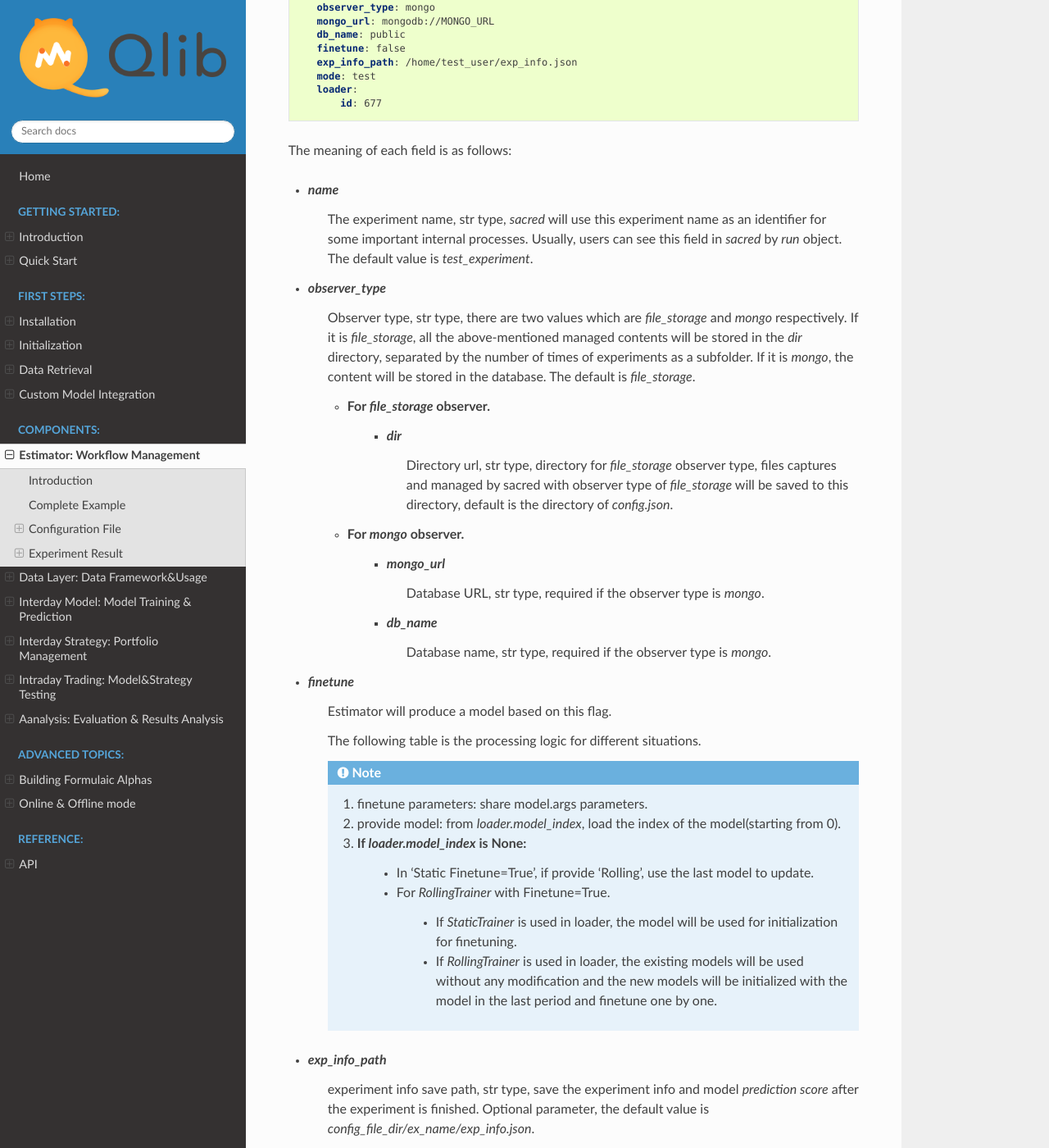
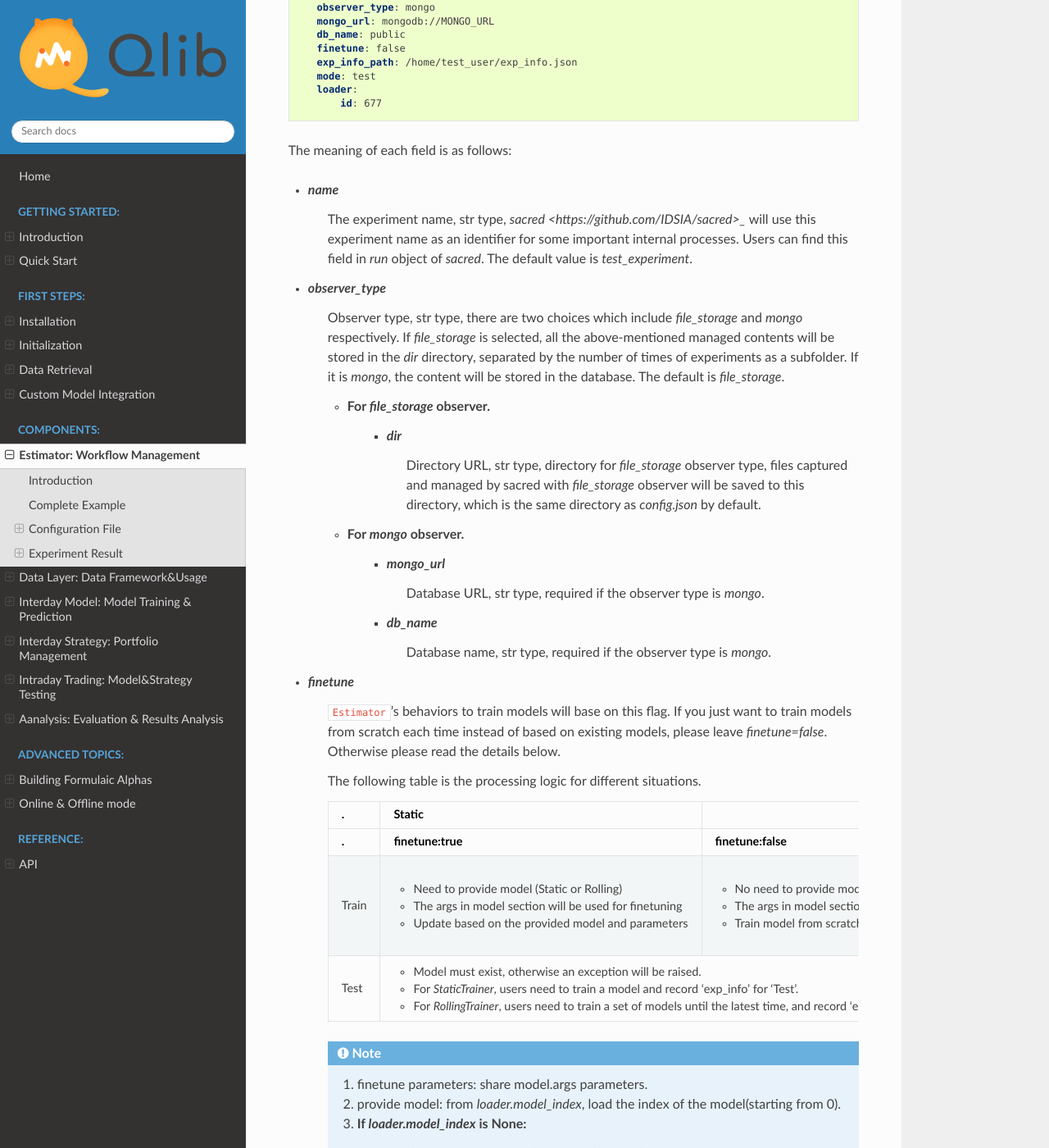
Before and after one commit to microsoft/qlib, a Sphinx documentation site: the page built from docs/component/estimator.rst, in a window 1280 px wide and 1400 px high, scrolled down 2700 px. Shown: the whole window at 82% size. Built offline with Sphinx 7.4.7 and the Read the Docs theme 2.0.0, drawn with Linux system fonts in a browser that asks for light colours; pages that are not in the unit, such as notebooks, are missing from menus; some of the changed text lies outside the part shown.

Commit message:
update estimator

```diff
--- a/docs/component/estimator.rst
+++ b/docs/component/estimator.rst
@@ -105,17 +105,17 @@
 Experiment Section
 --------------------
 
-At first, the configuration file needs to contain a section named `experiment` about the basic information. This section describes how `estimator` tracks and persists current `experiment`. ``Qlib`` used `sacred`, a lightweight open-source tool, to configure, organize, generate logs, and manage experiment results. The `experiment` section will determine the partial behavior of `sacred`.
+At first, the configuration file needs to contain a section named `experiment` about the basic information. This section describes how `estimator` tracks and persists current `experiment`. ``Qlib`` used `sacred`, a lightweight open-source tool, to configure, organize, generate logs, and manage experiment results. Partial behaviors of `sacred` will base on the `experiment` section.
 
-Usually, in the running process of `estimator`, those following will be managed by `sacred`:
+Following files will be saved by `sacred` after `estimator` finish an `experiment`:
 
 - `model.bin`, model binary file
 - `pred.pkl`, model prediction result file
 - `analysis.pkl`, backtest performance analysis file
-- `positions.pkl`, backtest position record file
+- `positions.pkl`, backtest position records file
 - `run`, the experiment information object, usually contains some meta information such as the experiment name, experiment date, etc.
 
-Usually, it should contain the following:
+Here is the typical configuration of `experiment section`
 
 .. code-block:: YAML
 
@@ -134,14 +134,14 @@
 The meaning of each field is as follows:
 
 - `name`
-    The experiment name, str type, `sacred` will use this experiment name as an identifier for some important internal processes. Usually, users can see this field in `sacred` by `run` object. The default value is `test_experiment`.
+    The experiment name, str type, `sacred <https://github.com/IDSIA/sacred>_` will use this experiment name as an identifier for some important internal processes. Users can find this field in `run` object of `sacred`.  The default value is `test_experiment`.
 
 - `observer_type`
-    Observer type, str type, there are two values which are  `file_storage` and `mongo` respectively. If it is `file_storage`, all the above-mentioned managed contents will be stored in the `dir` directory, separated by the number of times of experiments as a subfolder. If it is `mongo`, the content will be stored in the database. The default is `file_storage`.
+    Observer type, str type, there are two choices which include `file_storage` and `mongo` respectively. If `file_storage` is selected, all the above-mentioned managed contents will be stored in the `dir` directory, separated by the number of times of experiments as a subfolder. If it is `mongo`, the content will be stored in the database. The default is `file_storage`.
 
     - For `file_storage` observer.
         - `dir`
-            Directory url, str type, directory for `file_storage` observer type, files captures and managed by sacred with observer type of `file_storage` will be saved to this directory, default is the directory of `config.json`.
+            Directory URL, str type, directory for `file_storage` observer type, files captured and managed by sacred with `file_storage` observer will be saved to this directory, which is the same directory as `config.json` by default.
 
     - For `mongo` observer.
         - `mongo_url`
@@ -151,15 +151,17 @@
             Database name, str type, required if the observer type is `mongo`.
 
 - `finetune`
-    Estimator will produce a model based on this flag.
+    ``Estimator``'s behaviors to train models will base on this flag.
+    If you just want to train models from scratch each time instead of based on existing models, please leave `finetune=false`. Otherwise please read the
+    details below.
 
     The following table is the processing logic for different situations.
 
     ==========  ===========================================   ====================================    ===========================================  ==========================================
       .            Static                                                                             Rolling
-      .            Finetune=True                              Finetune=False                          Finetune=True                                Finetune=False
+      .            finetune:true                              finetune:false                          finetune:true                                finetune:false
     ==========  ===========================================   ====================================    ===========================================  ==========================================
-    Train       - Need to provide model (Static or Rolling)    - No need to provide model              - Need to provide model (Static or Rolling)   - Need to provide model (Static or Rolling)
+    Train       - Need to provide model (Static or Rolling)   - No need to provide model              - Need to provide model (Static or Rolling)  - Need to provide model (Static or Rolling)
                 - The args in model section will be           - The args in model section will be     - The args in model section will be          - The args in model section will be
                   used for finetuning                           used for training                       used for finetuning                          used for finetuning
                 - Update based on the provided model          - Train model from scratch              - Update based on the provided model         - Based on the provided model update
@@ -189,27 +191,32 @@
 
 
 - `exp_info_path`
-    experiment info save path, str type, save the experiment info and model `prediction score` after the experiment is finished. Optional parameter, the default value is `config_file_dir/ex_name/exp_info.json`.
+    save path of experiment info, str type, save the experiment info and model `prediction score` after the experiment is finished. Optional parameter, the default value is `<config_file_dir>/ex_name/exp_info.json`.
 
 - `mode`
-    `train` or `test`, str type, if `mode` is test, it will load the model according to the parameters of `loader`. The default value is `train`.
-    Also note that when the load model failed, it will `fit` model.
+    `train` or `test`, str type.
+        - `test mode` is designed for inference. Under `test mode`, it will load the model according to the parameters of `loader` and skip model training.
+        - `train model`  is the default value. It will train new models by default and
+    Please note that when it fails to load model, it will fall back to `fit` model.
 
     .. note::
 
-        if users choose `mode` test, they need to make sure:
+        if users choose ` test mode`, they need to make sure:
         - The loader of `test_start_date` must be less than or equal to the current `test_start_date`.
         - If other parameters of the `loader` model args are different, a warning will appear.
 
 
 - `loader`
-    If the `mode` is `test` or `finetune` is `true`, it will be used.
+    If you just want to train models from scratch each time instead of based on existing models, please ignore `loader` section. Otherwise please read the
+    details below.
+
+    The `loader` section only works when the `mode` is `test` or `finetune` is `true`.
 
     - `model_index`
         Model index, int type. The index of the loaded model in loader_models (starting at 0) for the first `finetune`. The default value is None.
 
     - `exp_info_path`
-        Loader model experiment info path, str type. If the field exists, the following parameters will be parsed from `exp_info_path`, and the following parameters will not work. This field and `id` must exist one.
+        Loader model experiment info path, str type. If the field exists, the following parameters will be parsed from `exp_info_path`, and the following parameters will not work. One of this field and `id` must exist at least .
 
     - `id`
         The experiment id of the model that needs to be loaded, int type. If the `mode` is `test`, this value is required. This field and `exp_info_path` must exist one.
@@ -251,7 +258,7 @@
                     - Have an environment with the mongodb installed and a mongo database dedicated to storing the results of the experiments.
                     - The python environment (the version of python and package) to run the experiments and the one to fetch the results are consistent.
 
-Model Field
+Model Section
 -----------------
 
 Users can use a specified model by configuration with hyper-parameters.
@@ -274,7 +281,7 @@
 
 To know more about ``Model``, please refer to `Model <model.html>`_.
 
-Data Field
+Data Section
 -----------------
 
 ``Data Handler`` can be used to load raw data, prepare features and label columns, preprocess data (standardization, remove NaN, etc.), split training, validation, and test sets. It is a subclass of `qlib.contrib.estimator.handler.BaseDataHandler`.
@@ -374,7 +381,7 @@
 
 To know more about ``Data Handler``, please refer to `Data Framework&Usage <data.html>`_.
 
-Trainer Field
+Trainer Section
 -----------------
 
 Users can specify the trainer ``Trainer`` by the config file, which is a subclass of ``qlib.contrib.estimator.trainer.BaseTrainer`` and implement three important interfaces for training the model, restoring the model, and getting model predictions as follows.
@@ -463,7 +470,7 @@
 
 The class `SomeTrainer` should be in the module `custom_trainer`, and ``Qlib`` could parse the `module_path` to load the class.
 
-Strategy Field
+Strategy Section
 -----------------
 
 Users can specify strategy through a config file, for example:
@@ -507,7 +514,7 @@
 
 To know more about ``Strategy``, please refer to `Strategy <strategy.html>`_.
 
-Backtest Field
+Backtest Section
 -----------------
 
 Users can specify `backtest` through a config file, for example:
@@ -554,7 +561,7 @@
         Subscribe quote fields, array type, the default value is [`deal_price`, $close, $change, $factor].
 
 
-Qlib Data Field
+Qlib Data Section
 --------------------
 
 The `qlib_data` field describes the parameters of qlib initialization.
```
